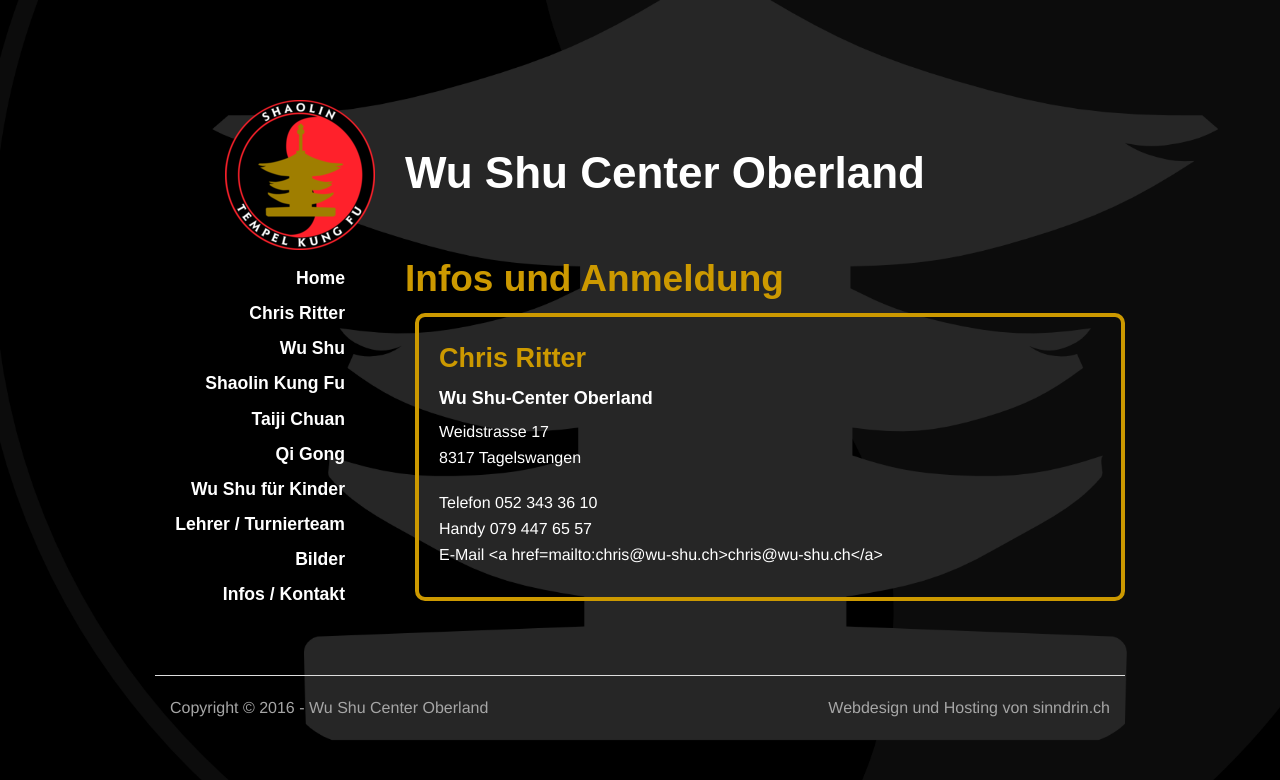
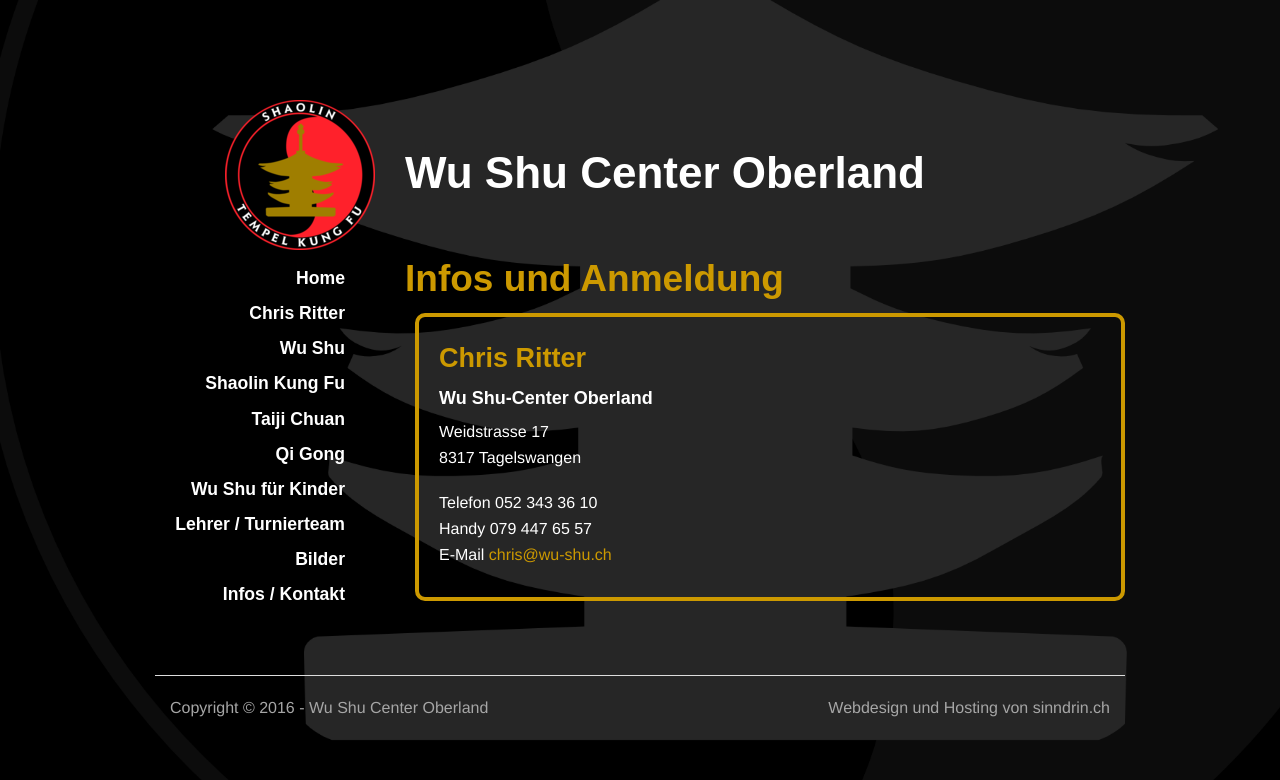
Before and after one commit to wu-shu/wu-shu.github.io, a Jekyll site: the page built from infos-kontakt/kontakt-anmeldung/index.md, in a window 1280 px wide. Shown: the top 780 px of the page. Built offline with Jekyll 4.4.1, drawn with Linux system fonts in a browser that asks for light colours; some web fonts are replaced; comment, search, counter and statistics services are not loaded.

Commit message:
e-mail anchor attribute syntax corrected (added "" to the href attrubute) 2 and h5 fixed

```diff
--- a/infos-kontakt/kontakt-anmeldung/index.md
+++ b/infos-kontakt/kontakt-anmeldung/index.md
@@ -4,6 +4,7 @@
 ---
 
 ### Chris Ritter
+
 ##### Wu Shu-Center Oberland
 
 Weidstrasse 17<br>
@@ -11,4 +12,4 @@
 
 Telefon 052 343 36 10<br>
 Handy 079 447 65 57<br>
-E-Mail <a href=mailto:chris@wu-shu.ch>chris@wu-shu.ch</a>
+E-Mail <a href="mailto:chris@wu-shu.ch">chris@wu-shu.ch</a>
```
